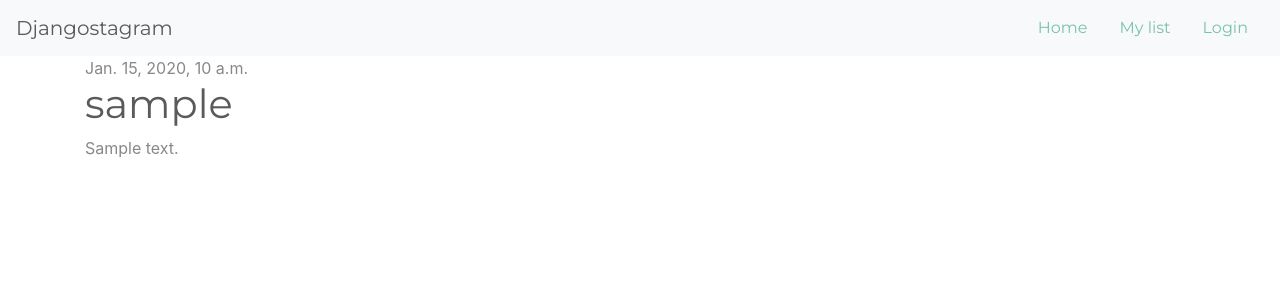
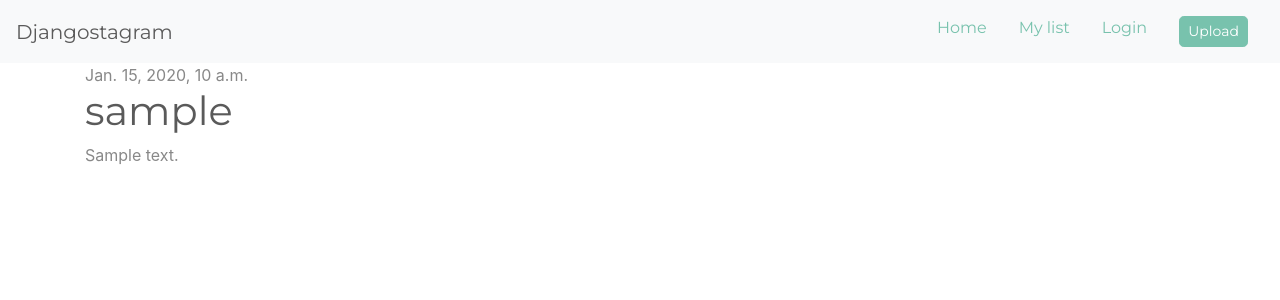
Before and after one commit to milooy/djangostagram, a Django app: page /post/1/ in a window 1280 px wide. Shown: the top 300 px of the page. Run offline with Django 3.2, Linux system fonts and the light colour scheme; tables that the repository leaves empty hold one stand-in row (values such as "Sample post"); some libraries are stand-ins or nearby versions.

Commit message:
Add post form

```diff
--- a/timeline/forms.py
+++ b/timeline/forms.py
@@ -6,4 +6,4 @@ class PostForm(forms.ModelForm):
 
     class Meta:
         model = Post
-        fields = ('image_url', 'text',)
+        fields = ('image_url', 'text')
--- a/timeline/templates/base.html
+++ b/timeline/templates/base.html
@@ -16,13 +16,18 @@
         <a class="navbar-brand" href="#">Djangostagram</a>
         <ul class="nav">
             <li class="nav-item">
-                <a class="nav-link active" href="#">Home</a>
+                <a class="nav-link active" href="{% url 'timeline' %}">Home</a>
             </li>
             <li class="nav-item">
-                <a class="nav-link" href="#">My list</a>
+                <a class="nav-link" href="{% url 'post_upload' %}">My list</a>
             </li>
             <li class="nav-item">
-                <a class="nav-link" href="#">Login</a>
+                <a class="nav-link" href="{% url 'post_upload' %}">Login</a>
+            </li>
+            <li class="nav-item">
+                <a class="nav-link" href="{% url 'post_upload' %}">
+                    <button type="button" class="btn btn-primary btn-sm">Upload</button>
+                </a>
             </li>
         </ul>
     </nav>
--- a/timeline/urls.py
+++ b/timeline/urls.py
@@ -4,4 +4,5 @@ from . import views
 urlpatterns = [
     path('', views.timeline, name='timeline'),
     path('post/<int:pk>/', views.post, name='post'),
+    path('post/upload', views.post_upload, name='post_upload'),
 ]
--- a/timeline/views.py
+++ b/timeline/views.py
@@ -1,11 +1,30 @@
-from django.shortcuts import render, get_object_or_404
+from django.shortcuts import render, get_object_or_404, redirect
 from .models import Post
+from .forms import PostForm
 
 
 def timeline(request):
-    posts = Post.objects.order_by('created_date')
+    posts = Post.objects.all().order_by('created_date')
     return render(request, 'timeline.html', {'posts': posts})
 
 def post(request, pk):
     post = get_object_or_404(Post, pk=pk)
     return render(request, 'post.html', {'post': post})
+
+def post_upload(request):
+    if request.method == "POST":
+        form = PostForm(request.POST)
+        if form.is_valid():
+            user_id = request.session.get('user')
+            dsuser = Dsuser.objects.get(pk=user_id)
+
+            post = Post()
+            post.author = dsuser
+            post.image_url = form.cleaned_data['image_url']
+            post.text = form.cleaned_data['text']
+            post.created_date = timezone.now()
+            post.save()
+            return redirect('post', pk=post.pk)
+    else:
+        form = PostForm()
+    return render(request, 'post_upload.html', {'form': form})
```
Also changed, not shown: timeline/templates/post_upload.html (added, +9 -0 lines).
